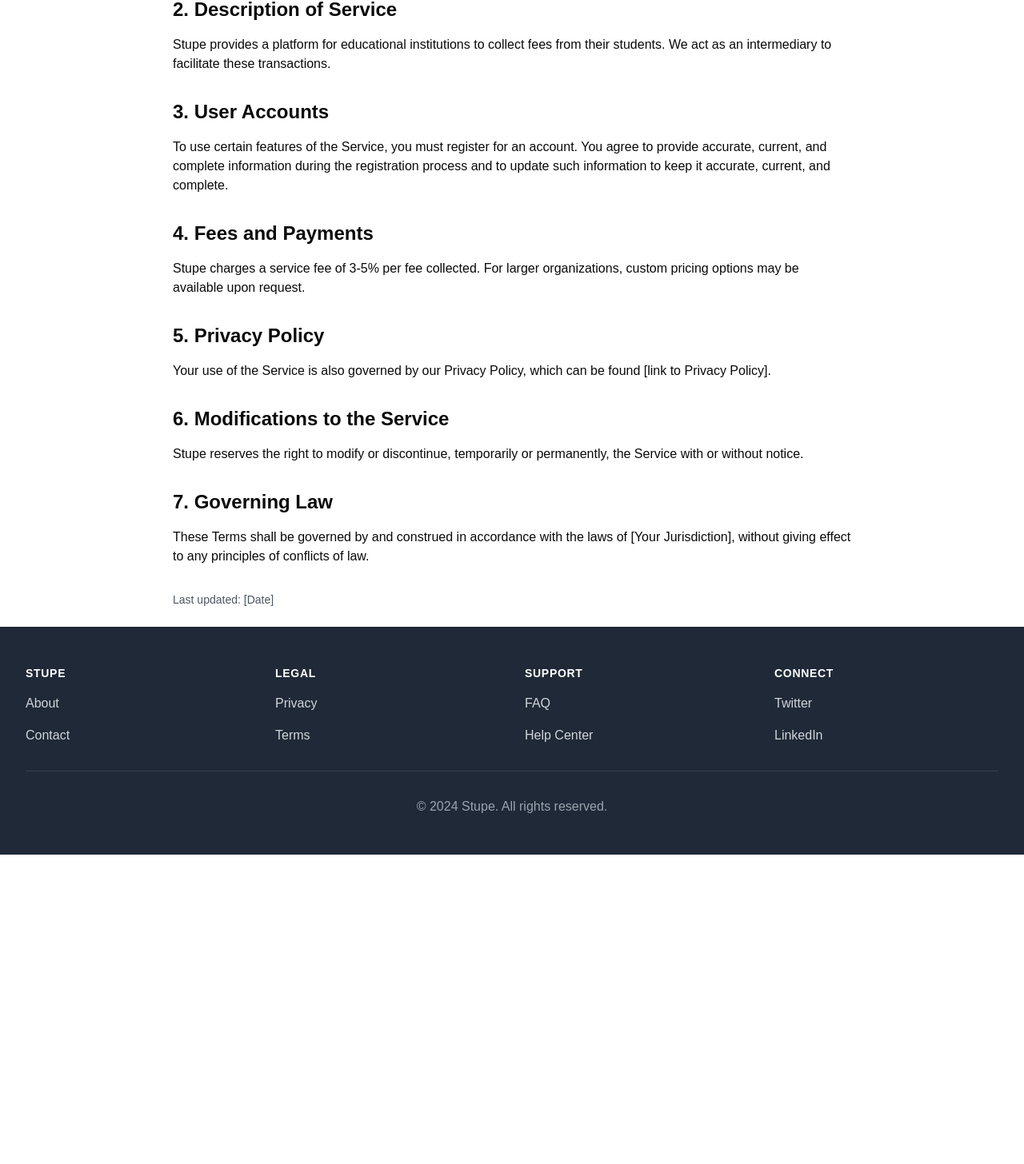
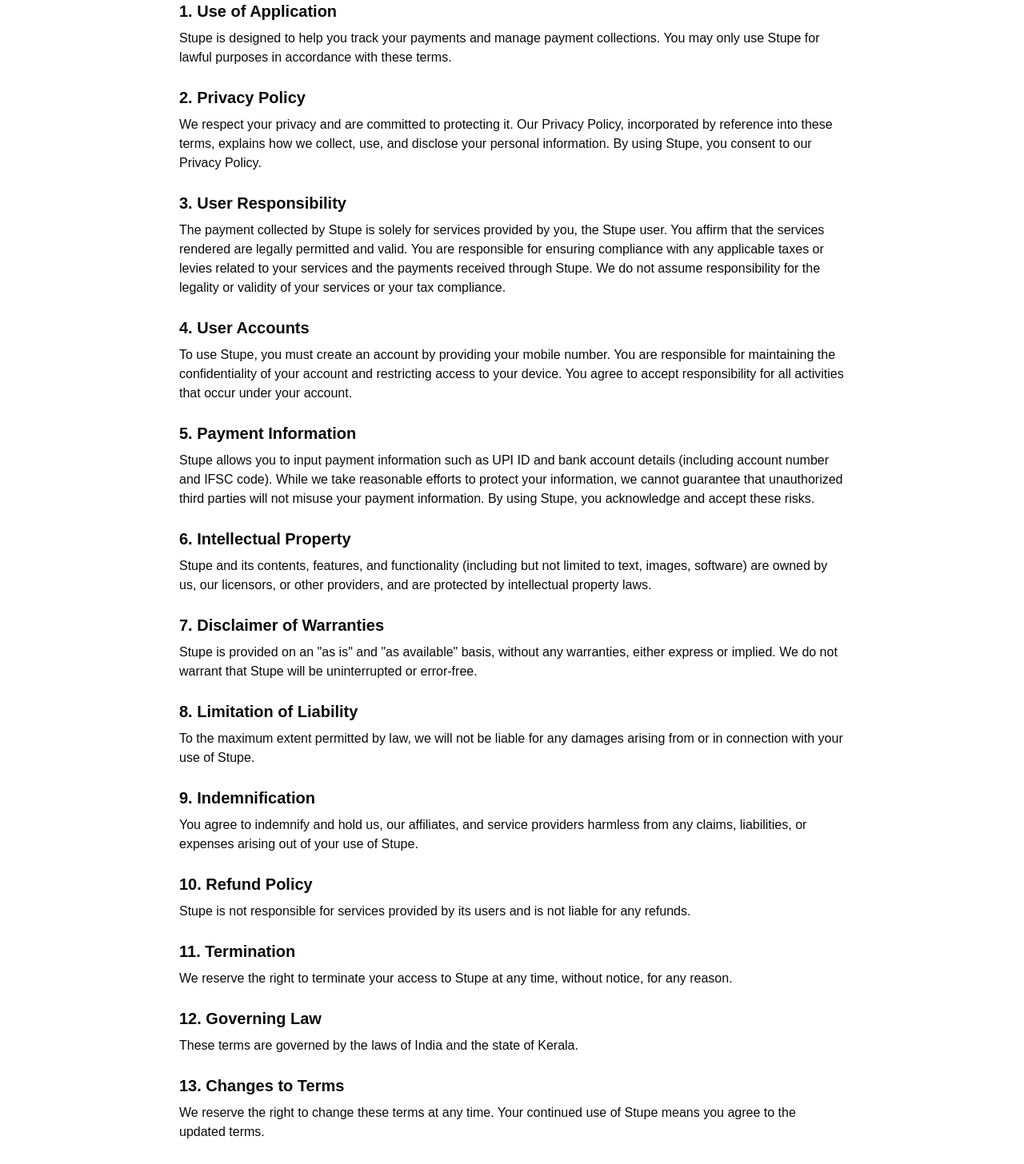
Before and after one commit to Gopikrishna-M-A/stupe, a Next.js app: page /terms in a window 1280 px wide. Shown: the part 280-1736 px from the top of the page at 80% size. Before the commit the page ends 1349 px from the top, so only its background shows below. Built offline with nearby package versions, Linux system fonts and the light colour scheme.

Commit message:
updated static pages

```diff
--- a/src/app/(static)/privacy/page.jsx
+++ b/src/app/(static)/privacy/page.jsx
@@ -1,62 +1,63 @@
 import React from 'react';
 
-export default function PrivacyPolicy() {
+const PrivacyPolicy = () => {
   return (
-    <div className="max-w-4xl mx-auto p-6">
-      <h1 className="text-3xl font-bold mb-6">Privacy Policy</h1>
+    <div className="max-w-4xl mx-auto p-8">
+      <h1 className="text-3xl font-bold text-center mb-6">Privacy Policy</h1>
+      <p className="text-lg mb-4">
+        We, at Stupe, are committed to protecting your personal information and respecting your privacy. This privacy policy explains how we collect, use, and disclose your personal information in connection with Stupe.
+      </p>
 
-      <section className="mb-8">
-        <h2 className="text-2xl font-semibold mb-4">1. Information We Collect</h2>
-        <p className="mb-4">
-          We collect information you provide directly to us, such as when you create an account, make a payment, or contact us for support. This may include your name, email address, phone number, and payment information.
+      <section className="mb-6">
+        <h2 className="text-xl font-semibold mb-2">Collection of Personal Information</h2>
+        <p className="text-base">
+          We collect personal information that you provide to us, such as your name, phone number, access to phone contacts, and payment information (UPI ID, bank account number, IFSC code).
         </p>
       </section>
 
-      <section className="mb-8">
-        <h2 className="text-2xl font-semibold mb-4">2. How We Use Your Information</h2>
-        <p className="mb-4">
-          We use the information we collect to provide, maintain, and improve our services, to process transactions, and to communicate with you about your account and our services.
+      <section className="mb-6">
+        <h2 className="text-xl font-semibold mb-2">Use of Personal Information</h2>
+        <p className="text-base">
+          We use the personal information provided, such as your name, phone number, and payment information (UPI ID, bank account number, IFSC code) to process your payments, provide customer support, and improve our services. We may also use your phone number to send promotional messages or other communications related to our services.
         </p>
       </section>
 
-      <section className="mb-8">
-        <h2 className="text-2xl font-semibold mb-4">3. Information Sharing and Disclosure</h2>
-        <p className="mb-4">
-          We do not sell your personal information. We may share your information with third-party service providers who perform services on our behalf, such as payment processing and data analysis.
+      <section className="mb-6">
+        <h2 className="text-xl font-semibold mb-2">Disclosure of Personal Information</h2>
+        <p className="text-base">
+          We do not sell or rent your personal information to third parties. However, we may disclose your personal information to third parties such as payment processors, service providers, and law enforcement agencies as necessary to provide our services and comply with legal obligations.
         </p>
       </section>
 
-      <section className="mb-8">
-        <h2 className="text-2xl font-semibold mb-4">4. Data Security</h2>
-        <p className="mb-4">
-          We take reasonable measures to help protect your personal information from loss, theft, misuse, unauthorized access, disclosure, alteration, and destruction.
+      <section className="mb-6">
+        <h2 className="text-xl font-semibold mb-2">Security of Personal Information</h2>
+        <p className="text-base">
+          We take reasonable steps to protect your personal information from unauthorized access, disclosure, and alteration. We use industry-standard security measures to safeguard your personal information, including SSL encryption, firewalls, and secure servers.
         </p>
       </section>
 
-      <section className="mb-8">
-        <h2 className="text-2xl font-semibold mb-4">5. Your Rights</h2>
-        <p className="mb-4">
-          You have the right to access, correct, or delete your personal information. You can do this by logging into your account or contacting us directly.
+      <section className="mb-6">
+        <h2 className="text-xl font-semibold mb-2">Retention of Personal Information</h2>
+        <p className="text-base">
+          We retain your personal information for as long as necessary to provide our services and comply with legal obligations. We will securely destroy or anonymize your personal information when it is no longer required.
         </p>
       </section>
 
-      <section className="mb-8">
-        <h2 className="text-2xl font-semibold mb-4">6. Changes to This Policy</h2>
-        <p className="mb-4">
-          We may update this privacy policy from time to time. We will notify you of any changes by posting the new privacy policy on this page.
+      <section className="mb-6">
+        <h2 className="text-xl font-semibold mb-2">Changes to Privacy Policy</h2>
+        <p className="text-base">
+          We may update this privacy policy from time to time to reflect changes in our practices or legal requirements. We will notify you of any material changes by posting a notice on our website or sending you an email.
         </p>
       </section>
 
-      <section className="mb-8">
-        <h2 className="text-2xl font-semibold mb-4">7. Contact Us</h2>
-        <p className="mb-4">
-          If you have any questions about this privacy policy, please contact us at [contact email].
+      <section className="mb-6">
+        <h2 className="text-xl font-semibold mb-2">Contact Information</h2>
+        <p className="text-base">
+          If you have any questions or concerns about our privacy policy or the collection, use, or disclosure of your personal information, please contact us via email at privacy@stupe.co.
         </p>
       </section>
-
-      <p className="text-sm text-gray-600 mt-8">
-        Last updated: [Date]
-      </p>
     </div>
   );
-}
+};
+
+export default PrivacyPolicy;
--- a/src/app/(static)/terms/page.jsx
+++ b/src/app/(static)/terms/page.jsx
@@ -1,62 +1,115 @@
 import React from 'react';
 
-export default function TermsAndConditions() {
+const TermsAndConditions = () => {
   return (
-    <div className="max-w-4xl mx-auto p-6">
-      <h1 className="text-3xl font-bold mb-6">Terms and Conditions</h1>
+    <div className="max-w-4xl mx-auto p-8">
+      <h1 className="text-3xl font-bold text-center mb-6">Terms and Conditions</h1>
+      <p className="text-lg mb-4">
+        These terms and conditions govern the use of the Stupe platform ("we", "us", "our").
+      </p>
+      <p className="text-lg mb-6">
+        By downloading, accessing, or using Stupe, you agree to be bound by these terms and conditions. If you do not agree with these terms, do not download, access, or use Stupe.
+      </p>
 
-      <section className="mb-8">
-        <h2 className="text-2xl font-semibold mb-4">1. Acceptance of Terms</h2>
-        <p className="mb-4">
-          By accessing and using the Stupe service, you agree to be bound by these Terms and Conditions. If you do not agree to these terms, please do not use our service.
+      <section className="mb-6">
+        <h2 className="text-xl font-semibold mb-2">1. Use of Application</h2>
+        <p className="text-base">
+          Stupe is designed to help you track your payments and manage payment collections. You may only use Stupe for lawful purposes in accordance with these terms.
         </p>
       </section>
 
-      <section className="mb-8">
-        <h2 className="text-2xl font-semibold mb-4">2. Description of Service</h2>
-        <p className="mb-4">
-        Stupe provides a platform for educational institutions to collect fees from their students. We act as an intermediary to facilitate these transactions.
+      <section className="mb-6">
+        <h2 className="text-xl font-semibold mb-2">2. Privacy Policy</h2>
+        <p className="text-base">
+          We respect your privacy and are committed to protecting it. Our Privacy Policy, incorporated by reference into these terms, explains how we collect, use, and disclose your personal information. By using Stupe, you consent to our Privacy Policy.
         </p>
       </section>
 
-      <section className="mb-8">
-        <h2 className="text-2xl font-semibold mb-4">3. User Accounts</h2>
-        <p className="mb-4">
-          To use certain features of the Service, you must register for an account. You agree to provide accurate, current, and complete information during the registration process and to update such information to keep it accurate, current, and complete.
+      <section className="mb-6">
+        <h2 className="text-xl font-semibold mb-2">3. User Responsibility</h2>
+        <p className="text-base">
+          The payment collected by Stupe is solely for services provided by you, the Stupe user. You affirm that the services rendered are legally permitted and valid. You are responsible for ensuring compliance with any applicable taxes or levies related to your services and the payments received through Stupe. We do not assume responsibility for the legality or validity of your services or your tax compliance.
         </p>
       </section>
 
-      <section className="mb-8">
-        <h2 className="text-2xl font-semibold mb-4">4. Fees and Payments</h2>
-        <p className="mb-4">
-        Stupe charges a service fee of 3-5% per fee collected. For larger organizations, custom pricing options may be available upon request.
+      <section className="mb-6">
+        <h2 className="text-xl font-semibold mb-2">4. User Accounts</h2>
+        <p className="text-base">
+          To use Stupe, you must create an account by providing your mobile number. You are responsible for maintaining the confidentiality of your account and restricting access to your device. You agree to accept responsibility for all activities that occur under your account.
         </p>
       </section>
 
-      <section className="mb-8">
-        <h2 className="text-2xl font-semibold mb-4">5. Privacy Policy</h2>
-        <p className="mb-4">
-          Your use of the Service is also governed by our Privacy Policy, which can be found [link to Privacy Policy].
+      <section className="mb-6">
+        <h2 className="text-xl font-semibold mb-2">5. Payment Information</h2>
+        <p className="text-base">
+          Stupe allows you to input payment information such as UPI ID and bank account details (including account number and IFSC code). While we take reasonable efforts to protect your information, we cannot guarantee that unauthorized third parties will not misuse your payment information. By using Stupe, you acknowledge and accept these risks.
         </p>
       </section>
 
-      <section className="mb-8">
-        <h2 className="text-2xl font-semibold mb-4">6. Modifications to the Service</h2>
-        <p className="mb-4">
-        Stupe reserves the right to modify or discontinue, temporarily or permanently, the Service with or without notice.
+      <section className="mb-6">
+        <h2 className="text-xl font-semibold mb-2">6. Intellectual Property</h2>
+        <p className="text-base">
+          Stupe and its contents, features, and functionality (including but not limited to text, images, software) are owned by us, our licensors, or other providers, and are protected by intellectual property laws.
         </p>
       </section>
 
-      <section className="mb-8">
-        <h2 className="text-2xl font-semibold mb-4">7. Governing Law</h2>
-        <p className="mb-4">
-          These Terms shall be governed by and construed in accordance with the laws of [Your Jurisdiction], without giving effect to any principles of conflicts of law.
+      <section className="mb-6">
+        <h2 className="text-xl font-semibold mb-2">7. Disclaimer of Warranties</h2>
+        <p className="text-base">
+          Stupe is provided on an "as is" and "as available" basis, without any warranties, either express or implied. We do not warrant that Stupe will be uninterrupted or error-free.
         </p>
       </section>
 
-      <p className="text-sm text-gray-600 mt-8">
-        Last updated: [Date]
-      </p>
+      <section className="mb-6">
+        <h2 className="text-xl font-semibold mb-2">8. Limitation of Liability</h2>
+        <p className="text-base">
+          To the maximum extent permitted by law, we will not be liable for any damages arising from or in connection with your use of Stupe.
+        </p>
+      </section>
+
+      <section className="mb-6">
+        <h2 className="text-xl font-semibold mb-2">9. Indemnification</h2>
+        <p className="text-base">
+          You agree to indemnify and hold us, our affiliates, and service providers harmless from any claims, liabilities, or expenses arising out of your use of Stupe.
+        </p>
+      </section>
+
+      <section className="mb-6">
+        <h2 className="text-xl font-semibold mb-2">10. Refund Policy</h2>
+        <p className="text-base">
+          Stupe is not responsible for services provided by its users and is not liable for any refunds.
+        </p>
+      </section>
+
+      <section className="mb-6">
+        <h2 className="text-xl font-semibold mb-2">11. Termination</h2>
+        <p className="text-base">
+          We reserve the right to terminate your access to Stupe at any time, without notice, for any reason.
+        </p>
+      </section>
+
+      <section className="mb-6">
+        <h2 className="text-xl font-semibold mb-2">12. Governing Law</h2>
+        <p className="text-base">
+          These terms are governed by the laws of India and the state of Kerala.
+        </p>
+      </section>
+
+      <section className="mb-6">
+        <h2 className="text-xl font-semibold mb-2">13. Changes to Terms</h2>
+        <p className="text-base">
+          We reserve the right to change these terms at any time. Your continued use of Stupe means you agree to the updated terms.
+        </p>
+      </section>
+
+      <section className="mb-6">
+        <h2 className="text-xl font-semibold mb-2">14. Entire Agreement</h2>
+        <p className="text-base">
+          These terms, along with our Privacy Policy, constitute the entire agreement between you and us regarding the use of Stupe.
+        </p>
+      </section>
     </div>
   );
-}
+};
+
+export default TermsAndConditions;
--- a/src/app/login/page.jsx
+++ b/src/app/login/page.jsx
@@ -49,7 +49,7 @@
   const verifyOtp = async () => {
     try {
       await confirmationResult?.confirm(otp)
-      router.push('/')
+      router.push('/dashboard')
     } catch (error) {
       console.error("Error verifying OTP:", error)
     }
--- a/src/components/Nav.jsx
+++ b/src/components/Nav.jsx
@@ -9,7 +9,7 @@
         <div className='flex justify-between h-16'>
           <div className='flex'>
             <div className='flex-shrink-0 flex items-center'>
-              <span className='text-2xl font-bold text-[#005180]'>stupe</span>
+              <Link href='/' className='text-2xl font-bold text-[#005180]'>stupe</Link>
             </div>
           </div>
           <div className='flex items-center'>
```
Also changed, not shown: src/app/(static)/about/page.jsx (+46 -58 lines).
